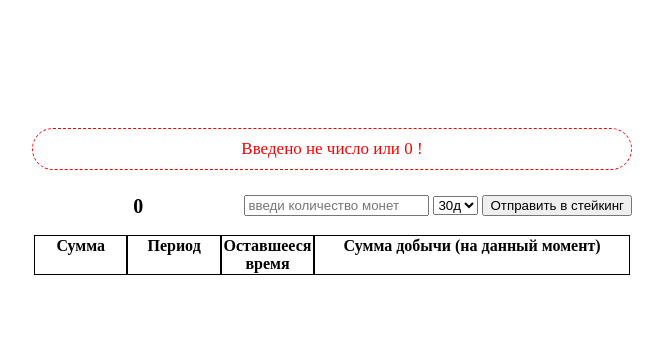
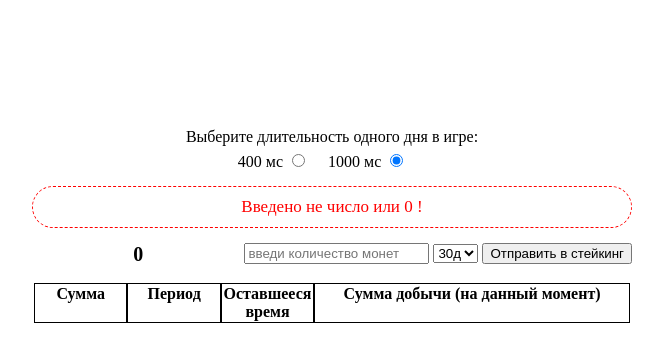
Before and after one commit to NikolayMishaev/Stacking-game, a plain HTML site: page index.html in a window 1280 px wide. Both pictures are taken after a click on the button "Отправить в стейкинг". Shown: the whole page, without its empty margins (308-971 px from the left). Drawn offline with Linux system fonts and the light colour scheme.

Commit message:
feat: добавлена возможность выбора длительности одного дня

```diff
--- a/index.html
+++ b/index.html
@@ -49,13 +49,30 @@
         width: 100%;
         text-align: center;
         font-size: 17px;
-        margin-bottom: 25px;
+        margin: 15px 0;
+        min-height: 20px;
         color: red;
         border: 1px dashed red;
         padding: 10px;
         border-radius: 30px;
         opacity: 0;
         transition: all 1s;
+      }
+      label:hover {
+        cursor: pointer;
+      }
+      p {
+        margin: 0 0 5px 0;
+        width: 100%;
+        text-align: center;
+      }
+      .day-speed {
+        display: flex;
+        flex-wrap: wrap;
+        justify-content: center;
+      }
+      label {
+        margin-right: 20px;
       }
 
     </style>
@@ -70,11 +87,20 @@
 каждое следующее нажатие d дает меньше дохода
 -->
     <main>
-      <div class="message">ddddddddd
+      <div class="day-speed">
+        <p>Выберите длительность одного дня в игре:</p>
+        <label>400 мс
+          <input class="radio" type="radio" name="daySpeed" value="400">
+        </label>
+        <label>1000 мс
+          <input class="radio" type="radio" name="daySpeed" checked value="1000">
+        </label>
+      </div>
+      <div class="message">
       </div>
       <div class="amount">0</div>
       <div class="staking">
-        <input type="text" placeholder="введи количество монет" />
+        <input class="input" type="text" placeholder="введи количество монет" />
         <select placeholder="выбери период">
           <option value="30d">30д</option>
           <option value="60d">60д</option>
@@ -93,17 +119,20 @@
     </main>
     <script>
       const amount = document.querySelector(".amount"),
-        buttonSendStacking = document.querySelector("button"),
-        input = document.querySelector("input"),
-        table = document.querySelector("table"),
-        select = document.querySelector("select"),
-        message = document.querySelector(".message");
+            buttonSendStacking = document.querySelector("button"),
+            input = document.querySelector(".input"),
+            table = document.querySelector("table"),
+            select = document.querySelector("select"),
+            message = document.querySelector(".message"),
+            radioButtons = document.querySelectorAll(".radio");
 
       const stateConfig = {
         amount: +amount.textContent,
         objStackes: {},
         currentStacke: 0,
-        stackSend: false
+        stackSend: false,
+        daysSpeed: 1000,
+        timerDays: null
       };
 
       function showMessage(text) {
@@ -216,6 +245,12 @@
         stateConfig.objStackes[`stack${stateConfig.currentStacke}`] = newObj;
       }
 
+      function setSpeedDays(e) {
+        stateConfig.daysSpeed = +e.target.value;
+        clearInterval(stateConfig.timerDays);
+        stateConfig.timerDays = setInterval(() => refreshStates(), stateConfig.daysSpeed);
+      }
+
       document.addEventListener(
         "keydown",
         (e) => (e.key === "d" || e.key === "D") && addCoins()
@@ -223,12 +258,15 @@
 
       buttonSendStacking.addEventListener("click", handleInput);
 
+      radioButtons.forEach(i=>i.addEventListener('click',setSpeedDays))
+
       let timerPercent = setInterval(
         () => deleteCoinsOneHunderedDays(),
         100000
       );
 
-      let timerDays = setInterval(() => refreshStates(), 1000);
+      stateConfig.timerDays = setInterval(() => refreshStates(), stateConfig.daysSpeed);
+
     </script>
   </body>
 </html>
```
